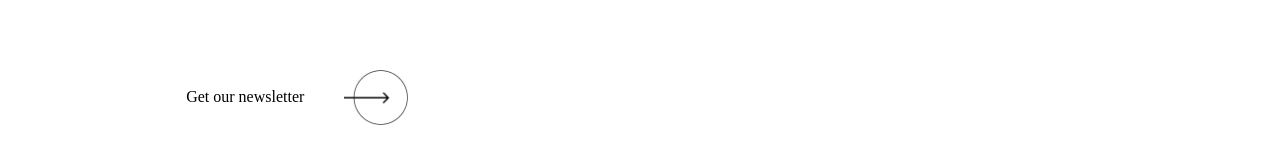
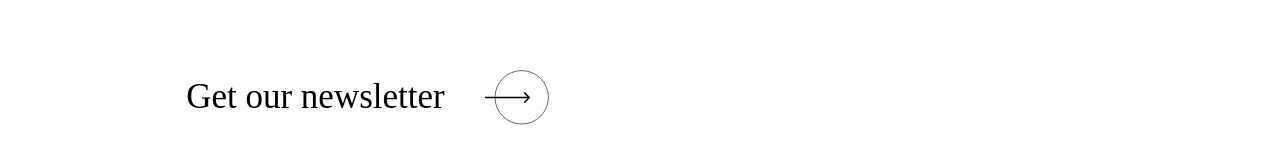
Before and after one commit to ringojuice03/MingMing-Web, a React (Create React App) app in the folder frontend/: page /about in a window 1280 px wide. Shown: the part 312-476 px from the top of the page. Built offline with nearby package versions, Linux system fonts and the light colour scheme.

Commit message:
docu: Change newsletter arrow to component import

```diff
--- a/frontend/src/components/Footer.js
+++ b/frontend/src/components/Footer.js
@@ -1,6 +1,6 @@
 import { Link } from "react-router-dom";
 import logo from '../images/logo.png';
-import newsLetterIcon from '../images/newsLetterIcon.png';
+import { NewsLetterIcon } from './NewsLetterIcon';
 
 export const Footer = () => {
     return (
@@ -11,9 +11,9 @@ export const Footer = () => {
                         <Link to="/" aria-label="Home"><img className="footer-logo" src={logo}/></Link>
                         <p>Baked to Perfection, Crafted for Delight</p>
                         <div aria-label="newsletter">
-                            <Link to="/" className="cta-newsletter">
+                            <Link to="/" className="cta-newsletter | fs-newsletter">
                                 <p>Get our newsletter</p>
-                                <img className="newsletter-icon" src={newsLetterIcon} alt="Arrow button for newsletter"/>
+                                <NewsLetterIcon />
                             </Link>
                         </div>
                     </div>
```
